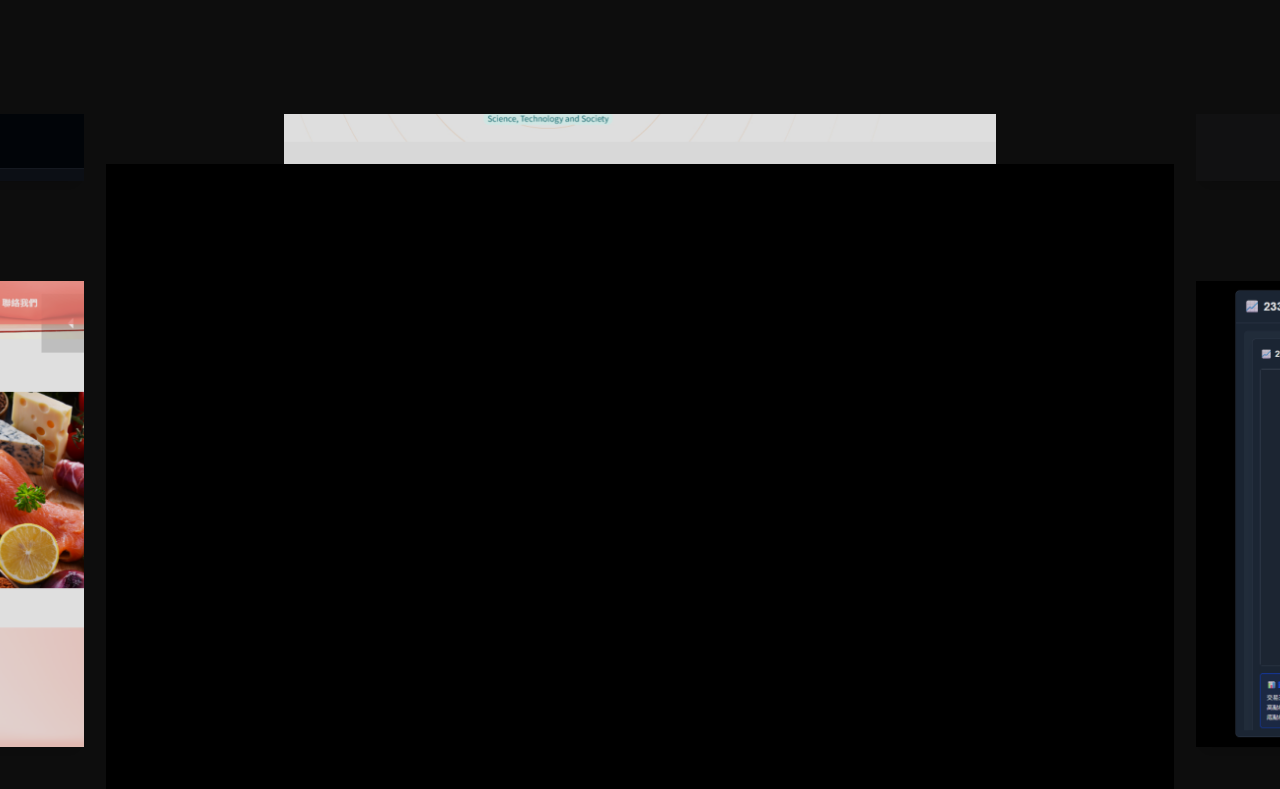
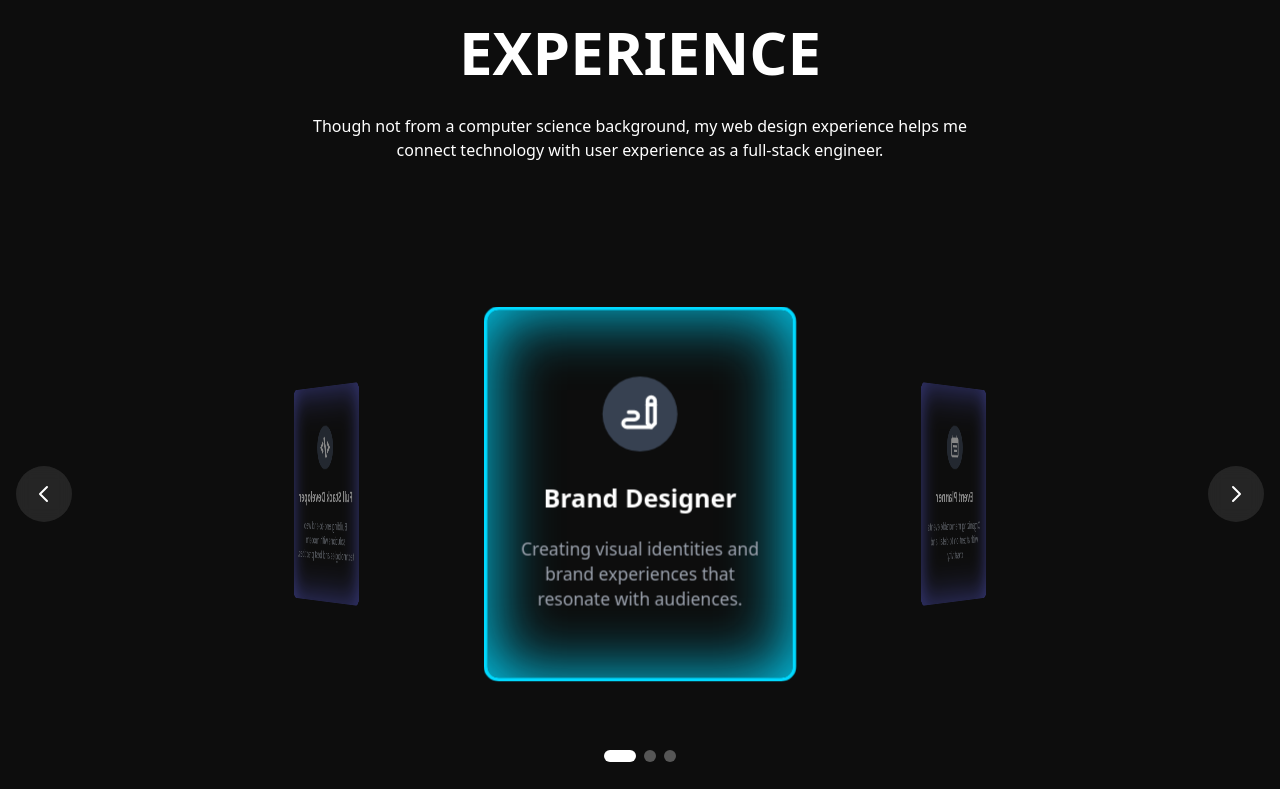
Before and after one commit to YuHsuanChien/my-resume, a Next.js app: page / in a window 1280 px wide. Shown: the part 1431-2220 px from the top of the page. Built offline with nearby package versions, Linux system fonts and the light colour scheme.

Commit message:
feat: 新增 Experience 元件，顯示工作經驗並優化滾動動畫效果；更新 Portfolio 和 Skill 元件的滾動觸發器參數

```diff
--- /dev/null
+++ b/src/app/components/home/experience.tsx
@@ -0,0 +1,227 @@
+'use client';
+
+import { useState, useRef, useEffect } from 'react';
+import { TbWriting } from 'react-icons/tb';
+import { MdEventNote } from 'react-icons/md';
+import { FaCode } from 'react-icons/fa';
+
+export default function Experience() {
+  const experienceData = [
+    {
+      id: 1,
+      title: 'Brand Designer',
+      description:
+        'Creating visual identities and brand experiences that resonate with audiences.',
+      icon: TbWriting,
+    },
+    {
+      id: 2,
+      title: 'Event Planner',
+      description:
+        'Organizing memorable events with attention to detail and creativity.',
+      icon: MdEventNote,
+    },
+    {
+      id: 3,
+      title: 'Full Stack Developer',
+      description:
+        'Building end-to-end web solutions with modern technologies and best practices.',
+      icon: FaCode,
+    },
+  ];
+
+  const [currentIndex, setCurrentIndex] = useState(0);
+  const [isAnimating, setIsAnimating] = useState(false);
+  const [isMounted, setIsMounted] = useState(false);
+  const [hoveredIndex, setHoveredIndex] = useState<number | null>(null);
+  const containerRef = useRef<HTMLDivElement>(null);
+
+  useEffect(() => {
+    setIsMounted(true);
+  }, []);
+
+  const handleNext = () => {
+    if (!isAnimating) {
+      setIsAnimating(true);
+      setCurrentIndex((prev) => (prev + 1) % experienceData.length);
+      setTimeout(() => setIsAnimating(false), 600);
+    }
+  };
+
+  const handlePrev = () => {
+    if (!isAnimating) {
+      setIsAnimating(true);
+      setCurrentIndex(
+        (prev) => (prev - 1 + experienceData.length) % experienceData.length,
+      );
+      setTimeout(() => setIsAnimating(false), 600);
+    }
+  };
+
+  const getCardStyle = (index: number) => {
+    // 在 SSR 時返回基本樣式,避免 hydration 不一致
+    if (!isMounted) {
+      return {
+        width: '300px',
+        height: '350px',
+        opacity: 0.8,
+        zIndex: 1,
+      };
+    }
+
+    const totalCards = experienceData.length;
+    const angle =
+      ((index - currentIndex + totalCards) % totalCards) * (360 / totalCards);
+    const radius = 400; // 軸心半徑
+
+    // 計算 3D 位置
+    const x = Math.sin((angle * Math.PI) / 180) * radius;
+    const z = Math.cos((angle * Math.PI) / 180) * radius;
+
+    // 判斷是否為當前卡片
+    const isCurrent = index === currentIndex;
+    const isHovered = index === hoveredIndex;
+    const scale = isCurrent ? 1 : 0.8;
+    const opacity = isCurrent ? 1 : 0.5;
+    const rotateX = isHovered ? 20 : 0; // 向上傾斜30度
+
+    return {
+      width: '250px',
+      height: '300px',
+      transform: isHovered
+        ? `translate3d(${x}px, 0px, ${z}px) rotateY(${-angle}deg) rotateX(${rotateX}deg) scale(${scale})`
+        : `translate3d(${x}px, 0px, ${z}px) rotateY(${-angle}deg) rotateX(${rotateX}deg) scale(${scale})`,
+      opacity,
+      zIndex: isCurrent ? 10 : 1,
+      boxShadow: isHovered
+        ? 'inset 0 0 64px 0px #00E5FF'
+        : isCurrent
+        ? 'inset 0 0 54px 0px #00D9FF'
+        : 'inset 0 0 54px 0px #6366F1',
+      border: isCurrent ? '3px solid #00D9FF' : '2px solid transparent',
+      transition: 'all 0.3s ease',
+    };
+  };
+
+  return (
+    <section className="w-full flex flex-col pb-20 overflow-hidden">
+      <div className="max-w-7xl w-full mx-auto flex flex-col justify-center items-center">
+        <div className="w-[60px] h-[60px] mb-6">
+          <img
+            src="experience/star.png"
+            alt=""
+            className="w-full h-full object-contain"
+          />
+        </div>
+        <h2 className="text-white text-6xl font-bold mb-8">EXPERIENCE</h2>
+        <p className="text-white text-base text-center max-w-2xl mb-8">
+          Though not from a computer science background, my web design
+          experience helps me connect technology with user experience as a
+          full-stack engineer.
+        </p>
+
+        {/* 3D 卡片容器 */}
+        <div className="relative w-full h-[600px] flex items-center justify-center">
+          <div
+            ref={containerRef}
+            className="relative w-full h-full"
+            style={{
+              perspective: '2000px',
+              perspectiveOrigin: 'center center',
+            }}
+          >
+            <div
+              className="relative w-full h-full flex items-center justify-center"
+              style={{
+                transformStyle: 'preserve-3d',
+              }}
+            >
+              {experienceData.map((item, index) => (
+                <div
+                  key={item.id}
+                  className="absolute p-8 rounded-xl shadow-2xl transition-all duration-600 ease-out"
+                  style={getCardStyle(index)}
+                  onMouseEnter={() => setHoveredIndex(index)}
+                  onMouseLeave={() => setHoveredIndex(null)}
+                >
+                  <div className="flex flex-col items-center justify-center h-full absolute inset-0">
+                    <div className="p-3 mb-6 bg-gray-700 rounded-full flex items-center justify-center text-white text-4xl">
+                      <item.icon />
+                    </div>
+                    <h3 className="text-white text-xl font-bold mb-4 text-center">
+                      {item.title}
+                    </h3>
+                    <p className="text-sm text-gray-400 text-center px-4">
+                      {item.description}
+                    </p>
+                  </div>
+                </div>
+              ))}
+            </div>
+          </div>
+
+          {/* 控制按鈕 */}
+          <button
+            onClick={handlePrev}
+            className="absolute left-4 top-1/2 -translate-y-1/2 bg-white/10 hover:bg-white/20 text-white p-4 rounded-full transition-all z-20 backdrop-blur-sm"
+            disabled={isAnimating}
+          >
+            <svg
+              className="w-6 h-6"
+              fill="none"
+              stroke="currentColor"
+              viewBox="0 0 24 24"
+            >
+              <path
+                strokeLinecap="round"
+                strokeLinejoin="round"
+                strokeWidth={2}
+                d="M15 19l-7-7 7-7"
+              />
+            </svg>
+          </button>
+          <button
+            onClick={handleNext}
+            className="absolute right-4 top-1/2 -translate-y-1/2 bg-white/10 hover:bg-white/20 text-white p-4 rounded-full transition-all z-20 backdrop-blur-sm"
+            disabled={isAnimating}
+          >
+            <svg
+              className="w-6 h-6"
+              fill="none"
+              stroke="currentColor"
+              viewBox="0 0 24 24"
+            >
+              <path
+                strokeLinecap="round"
+                strokeLinejoin="round"
+                strokeWidth={2}
+                d="M9 5l7 7-7 7"
+              />
+            </svg>
+          </button>
+
+          {/* 指示器 */}
+          <div className="absolute bottom-8 left-1/2 -translate-x-1/2 flex gap-2 z-20">
+            {experienceData.map((_, index) => (
+              <button
+                key={index}
+                onClick={() => {
+                  if (!isAnimating) {
+                    setIsAnimating(true);
+                    setCurrentIndex(index);
+                    setTimeout(() => setIsAnimating(false), 600);
+                  }
+                }}
+                className={`w-3 h-3 rounded-full transition-all ${
+                  index === currentIndex
+                    ? 'bg-white w-8'
+                    : 'bg-white/30 hover:bg-white/50'
+                }`}
+              />
+            ))}
+          </div>
+        </div>
+      </div>
+    </section>
+  );
+}
--- a/src/app/components/home/portfolio.tsx
+++ b/src/app/components/home/portfolio.tsx
@@ -169,9 +169,9 @@ export default function Portfolio() {
           start: 'center center', // 開始位置：元素中心到達視窗中心時
           end: '+=250%', // 結束位置：從開始位置再滾動 250% 的距離
           pin: wrapperEl, // 固定外層元素（滾動時保持在視窗中）
-          scrub: 1, // 動畫與滾動同步（值越大越平滑）
+          scrub: 2, // 動畫與滾動同步（值越大越平滑）
           pinSpacing: true, // 為固定元素添加空間
-          markers: false, // 不顯示除錯標記
+          markers: true, // 不顯示除錯標記
         },
       });
 
@@ -223,10 +223,10 @@ export default function Portfolio() {
           delay: 0,
           scrollTrigger: {
             trigger: wrapperEl,
-            start: '900px center', // 當元素距離視窗中心 900px 時開始
+            start: '100px top', // 當元素距離視窗頂部 100px 時開始
             end: 'bottom top', // 元素底部到達視窗頂部時結束
             scrub: true, // 與滾動同步
-            markers: false, // 顯示除錯標記
+            markers: true, // 顯示除錯標記
           },
         });
       });
--- a/src/app/components/home/skill.tsx
+++ b/src/app/components/home/skill.tsx
@@ -15,6 +15,7 @@ interface SkillIcon {
 export default function Skill() {
   const iconsRef = useRef<(HTMLDivElement | null)[]>([]);
   const containerRef = useRef<HTMLDivElement>(null);
+  const sectionRef = useRef<HTMLElement>(null);
 
   const [skillsData, setSkillsData] = useState<SkillIcon[]>([]);
 
@@ -87,7 +88,7 @@ export default function Skill() {
           ease: 'back.out(0.8)',
           scrollTrigger: {
             trigger: container,
-            start: 'top 50%',
+            start: 'top 80%',
             toggleActions: 'play none none reverse',
             // play - 當第一次進入觸發區域時：播放動畫
             // none - 當離開觸發區域時：什麼都不做
@@ -101,8 +102,9 @@ export default function Skill() {
     return () => clearTimeout(timer);
   }, [skillsData]); // 依賴於 skillsData，當資料載入後執行動畫
 
+
   return (
-    <section className="w-full flex flex-col py-32">
+    <section className="w-full flex flex-col pb-20" ref={sectionRef}>
       <div className="max-w-7xl w-full mx-auto flex flex-col">
         <p className="text-white">_____ My Skill?</p>
         <div className=" w-full flex justify-between items-center text-white">
--- a/src/app/page.tsx
+++ b/src/app/page.tsx
@@ -2,12 +2,14 @@ import Banner from '@/components/home/banner';
 import Portfolio from '@/components/home/portfolio';
 import AboutMe from '@/components/home/aboutme';
 import Skill from '@/components/home/skill';
+import Experience from '@/components/home/experience';
 
 export default function Home() {
   return (
     <section className="mx-auto flex min-h-screen flex-col items-center justify-between">
       <Banner />
       <Skill />
+      <Experience />
       <Portfolio />
       <AboutMe />
     </section>
```
Also changed, not shown: public/experience/star.png (added).
